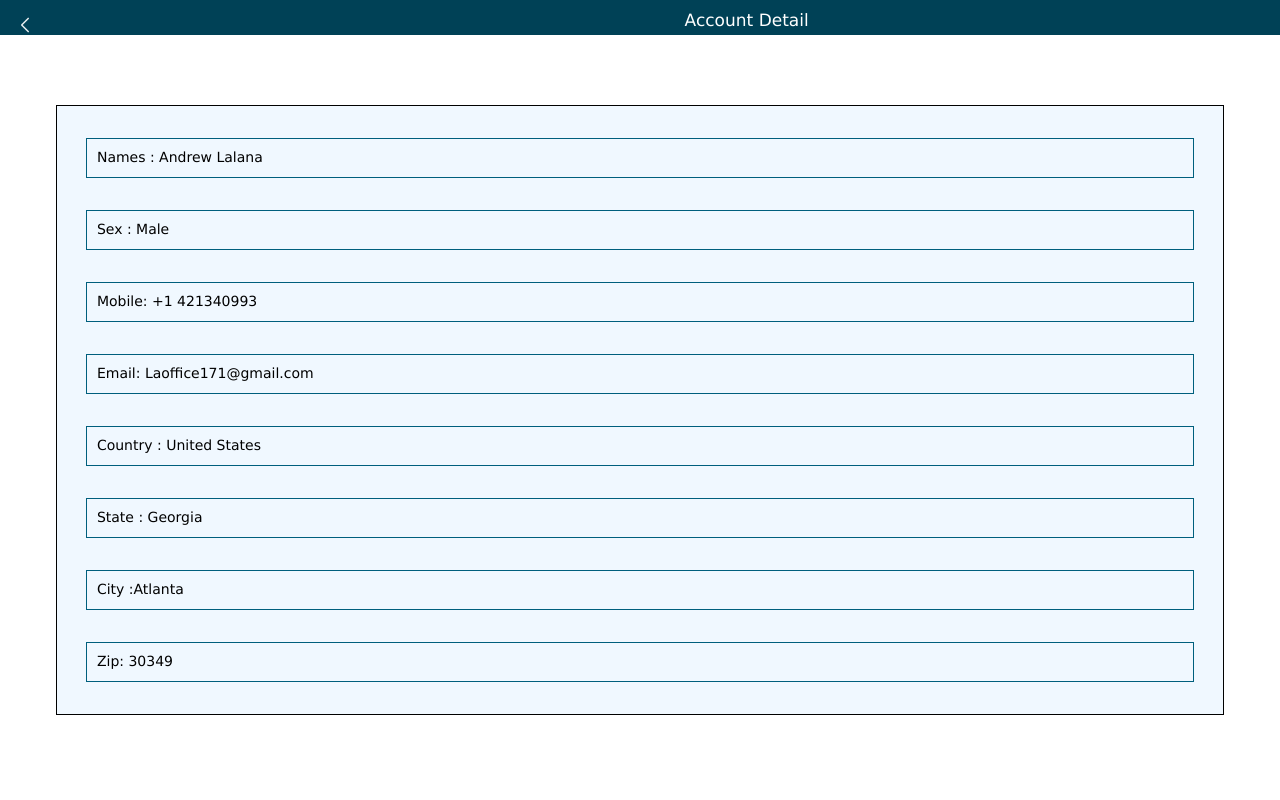
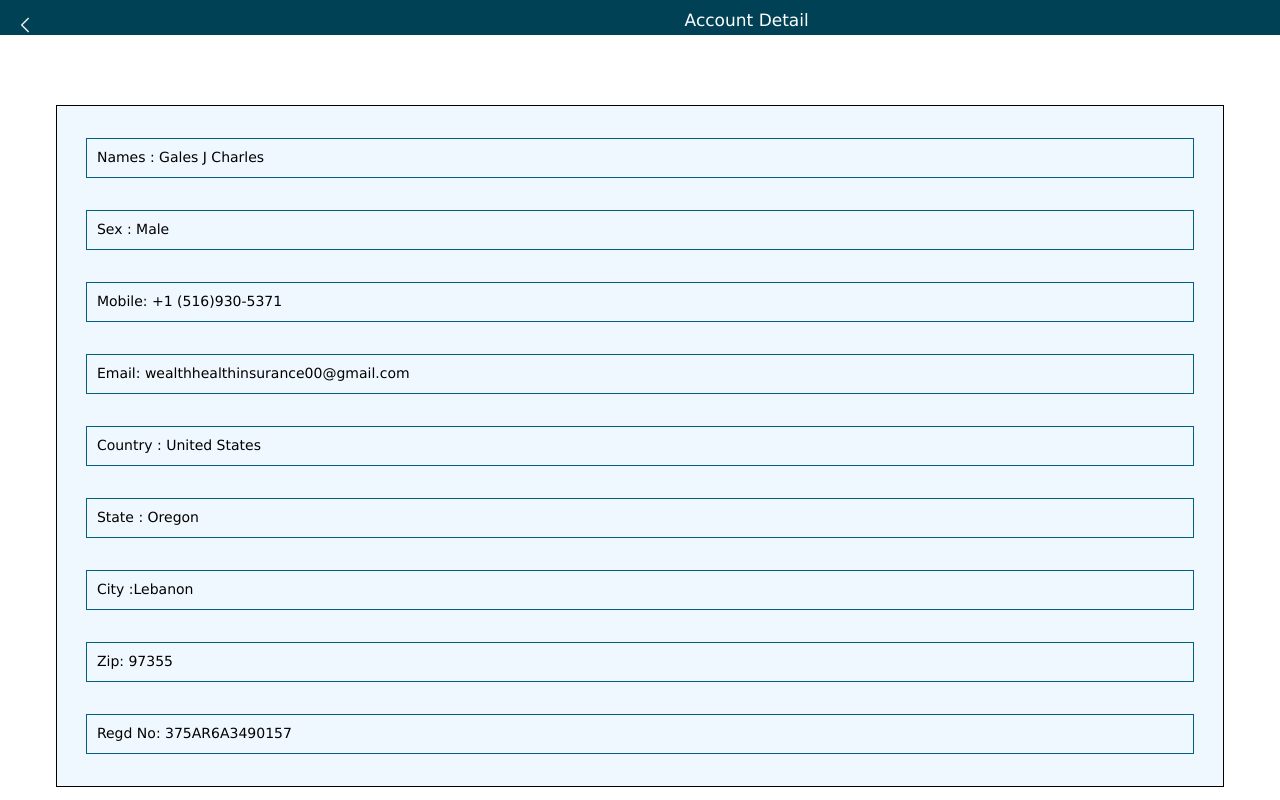
Before and after one commit to bootboxame/Abu, a plain HTML site: page profile.html in a window 1280 px wide. Shown: the top 800 px of the page. Drawn offline with Linux system fonts and the light colour scheme.

Commit message:
Update profile.html

```diff
--- a/profile.html
+++ b/profile.html
@@ -22,29 +22,32 @@
 
                 <div class="opp"><br><br>
                     <div class="oppd">
-                        Names : Andrew Lalana
+                        Names : Gales J Charles
                     </div><br><br>
                     <div class="oppd">
                         Sex : Male
                     </div><br><br>
                     <div class="oppd">
-                        Mobile: +1 421340993
+                        Mobile: +1 (516)930-5371
                     </div><br><br>
                     <div class="oppd">
-                        Email: Laoffice171@gmail.com
+                        Email: wealthhealthinsurance00@gmail.com
                     </div><br><br>
 
                     <div class="oppd">
                         Country : United States
                     </div><br><br>
                     <div class="oppd">
-                        State : Georgia
+                        State : Oregon
                     </div><br><br>
                     <div class="oppd">
-                        City :Atlanta
+                        City :Lebanon
                     </div><br><br>
 					<div class="oppd">
-                        Zip: 30349
+                        Zip: 97355
+                    </div><br><br>
+		    <div class="oppd">
+                        Regd No: 375AR6A3490157
                     </div><br><br>
                 </div>
             </div>
```
